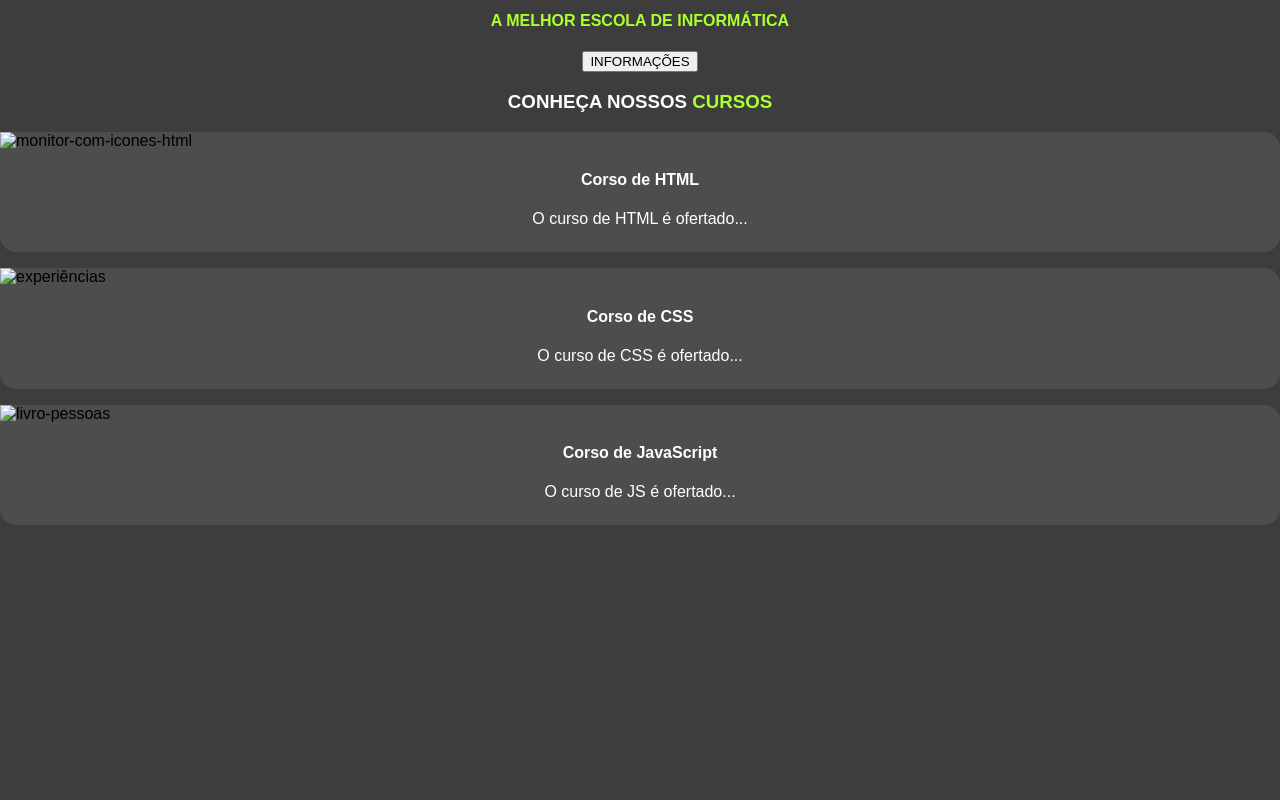
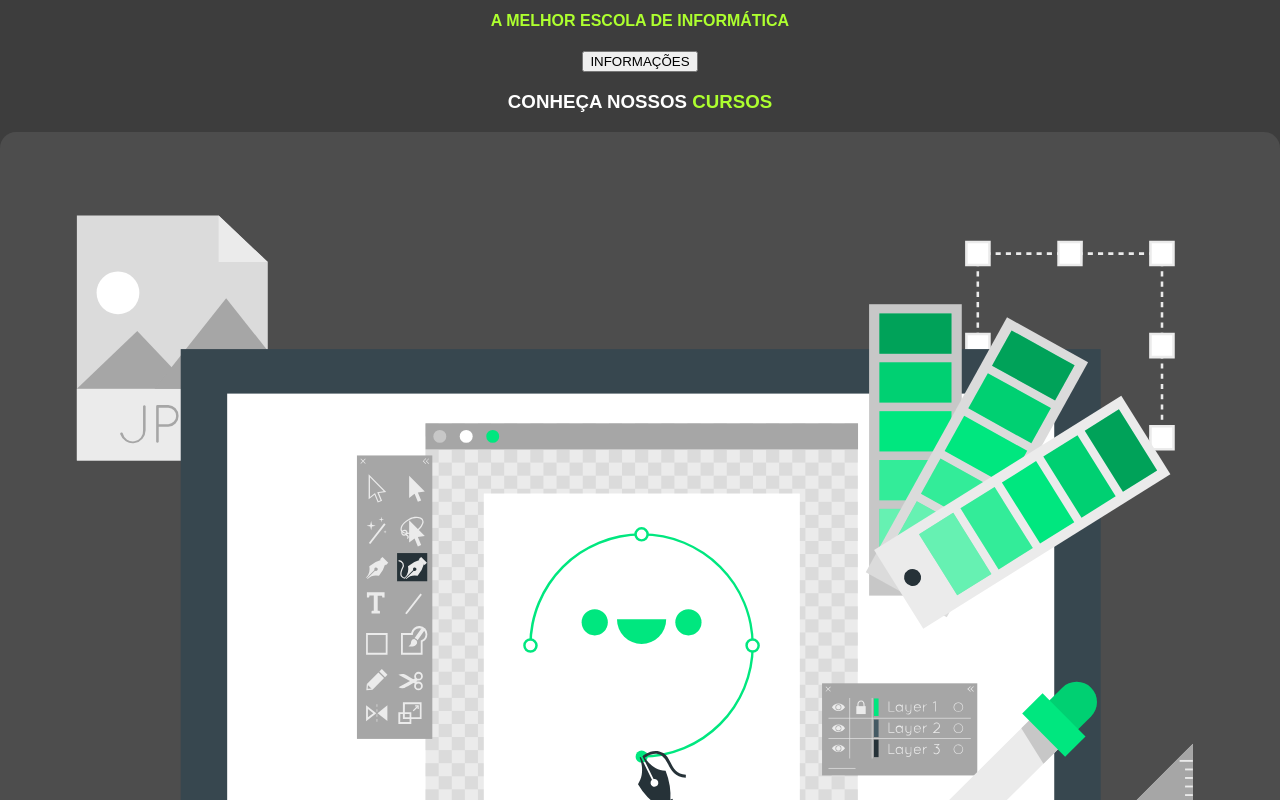
Before and after one commit to ItsAkane/Front-end-school-of-computing, a plain HTML site: page index.html in a window 1280 px wide. Shown: the part 1420-2220 px from the top of the page. Before the commit the page ends 1961 px from the top, so only its background shows below. Drawn offline with Linux system fonts and the light colour scheme; the site is published under a folder, as on GitHub Pages, so addresses that start at the root find nothing.

Commit message:
img changes to show

```diff
--- a/index.html
+++ b/index.html
@@ -37,7 +37,7 @@
 
     <div class="course">
         <div class="course-img">
-            <img src="/img/html.svg" alt="monitor-com-icones-html">
+            <img src="./img/html.svg" alt="monitor-com-icones-html">
             <div class="course-content">
                 <h4>Corso de HTML</h4>
                 <p>O curso de HTML é ofertado...</p>
@@ -47,7 +47,7 @@
 
     <div class="course">
         <div class="course-img">
-            <img src="/img/css.svg" alt="experiências">
+            <img src="./img/css.svg" alt="experiências">
             <div class="course-content">
                 <h4>Corso de CSS</h4>
                 <p>O curso de CSS é ofertado...</p>
@@ -56,7 +56,7 @@
     </div>
     <div class="course">
         <div class="course-img">
-            <img src="/img/js.svg" alt="livro-pessoas">
+            <img src="./img/js.svg" alt="livro-pessoas">
             <div class="course-content">
                 <h4>Corso de JavaScript</h4>
                 <p>O curso de JS é ofertado...</p>
```
